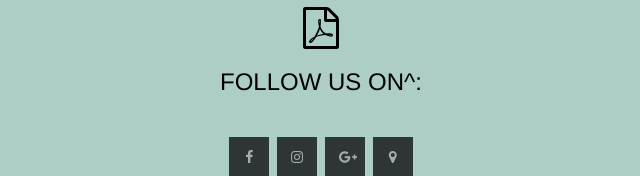
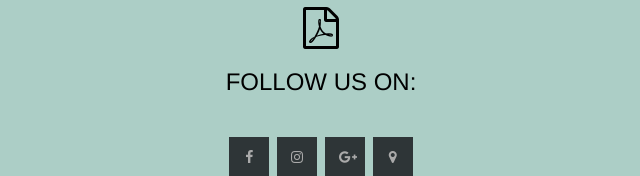
Before and after one commit to Horchynsky/55555, a plain HTML site: page index.html in a window 1280 px wide. Shown: the part 1151-1327 px from the top of the page, 319-959 px from the left. Drawn offline with Linux system fonts and the light colour scheme.

Commit message:
Update index.html

```diff
--- a/index.html
+++ b/index.html
@@ -80,7 +80,7 @@
     <div class="container">
       <div class="row">
         <div style="visibility: visible; animation-name: zoomIn;" class="col-sm-12 text-center wow zoomIn">
-          <h3>FOLLOW US ON^:</h3>
+          <h3>FOLLOW US ON:</h3>
           <div class="footer_social">
             <ul>
               <li><a class="f_facebook" href="https://www.facebook.com/xocha.time/?ref=page_internal"><i class="fa fa-facebook"></i></a></li>
```
